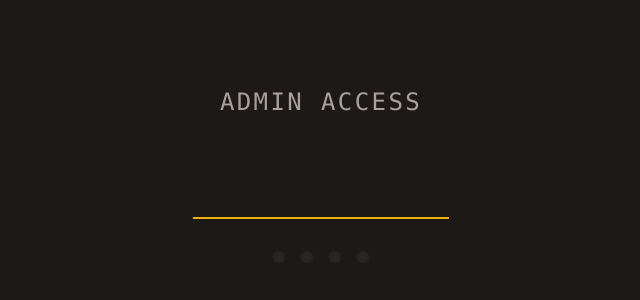
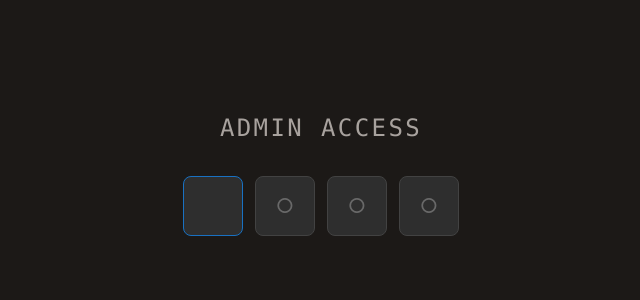
Before and after one commit to alexandreev1/wedding-invite, a React (Vite) app in the folder frontend/: page /admin/auth in a window 1280 px wide. Shown: the part 226-526 px from the top of the page, without its empty margins (319-959 px from the left). Built offline with nearby package versions, Linux system fonts and the light colour scheme; a web font is replaced by a local one.

Commit message:
Fix auth style

```diff
--- a/frontend/src/App.tsx
+++ b/frontend/src/App.tsx
@@ -17,7 +17,14 @@ function App() {
             <FullScreenLoader />
             <Routes>
                 <Route path="/" element={<Home />} />
-                <Route path="/admin/auth" element={<AdminAuth />} />
+                <Route
+                    path="/admin/auth"
+                    element={
+                        <MantineProvider defaultColorScheme="dark">
+                            <AdminAuth />
+                        </MantineProvider>
+                    }
+                />
                 <Route
                     path="/admin/dashboard"
                     element={
--- a/frontend/src/pages/AdminAuth.tsx
+++ b/frontend/src/pages/AdminAuth.tsx
@@ -1,5 +1,6 @@
 import { useState } from 'react';
 import { useNavigate } from 'react-router-dom';
+import { PinInput } from '@mantine/core';
 import { api } from '../shared/api';
 import { useWeddingStore } from '../store/useWeddingStore';
 
@@ -25,8 +26,10 @@ const AdminAuth = () => {
                 navigate('/admin/dashboard');
             } catch (err) {
                 setError(true);
-                setTimeout(() => setError(false), 2000);
-                setPin('');
+                setTimeout(() => {
+                    setError(false);
+                    setPin('');
+                }, 4000);
             } finally {
                 setIsVerifying(false);
             }
@@ -41,33 +44,19 @@ const AdminAuth = () => {
                 <h2
                     className={`text-2xl mb-8 font-mono tracking-widest ${error ? 'text-red-500' : 'text-stone-400'}`}
                 >
-                    {error ? 'НЕВЕРНЫЙ ПИН' : isVerifying ? 'ПРОВЕРКА...' : 'ADMIN ACCESS'}
+                    {error ? 'WRONG PIN' : isVerifying ? 'CHECKING...' : 'ADMIN ACCESS'}
                 </h2>
 
-                <input
-                    type="password"
+                <PinInput
                     value={pin}
-                    disabled={isVerifying}
-                    onChange={(e) => handleInput(e.target.value)}
-                    className={`bg-transparent border-b-2 text-center text-5xl tracking-[0.5em] w-64 outline-none transition-all pb-2 ${
-                        error
-                            ? 'border-red-500 text-red-500'
-                            : 'border-stone-700 focus:border-yellow-500 text-white'
-                    } disabled:opacity-50`}
+                    onChange={handleInput}
+                    error={error}
+                    size="xl"
+                    length={4}
+                    type="number"
+                    inputMode="numeric"
                     autoFocus
                 />
-
-                {/* Точки для визуализации ввода */}
-                <div className="flex gap-4 mt-8">
-                    {[...Array(4)].map((_, i) => (
-                        <div
-                            key={i}
-                            className={`w-3 h-3 rounded-full transition-all duration-300 ${
-                                i < pin.length ? 'bg-yellow-500 scale-125' : 'bg-stone-800'
-                            } ${error ? 'bg-red-500' : ''}`}
-                        />
-                    ))}
-                </div>
             </div>
         </div>
     );
```
